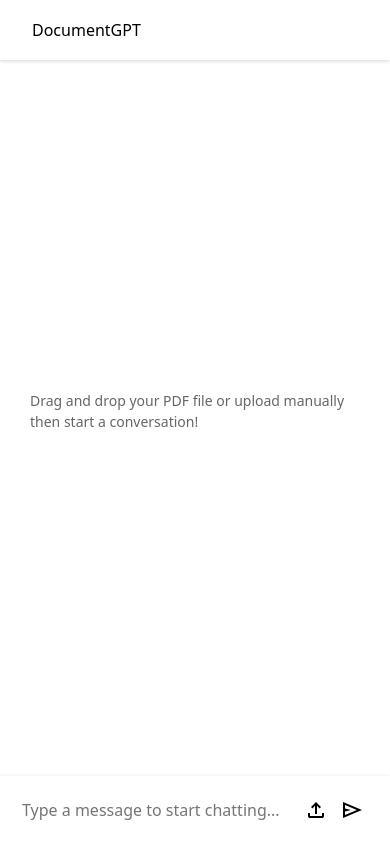
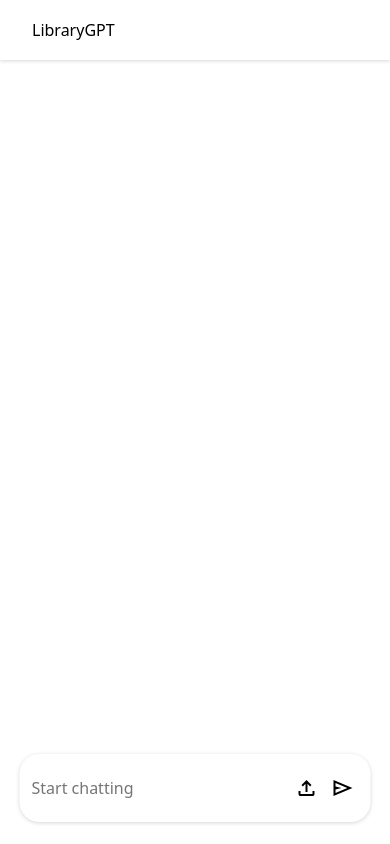
Before and after one commit to abdel-habib/libraryGPT, a Flask app: template templates/index.html in a window 390 px wide. Run offline with Flask 3, Linux system fonts and the light colour scheme; the template is opened without the code that fills it: most values are stand-ins (such as "Sample title", 1, 10 or a date in 2020); some libraries are stand-ins or nearby versions.

Commit message:
fixed chatbox on mobile view

```diff
--- a/static/scripts/index.js
+++ b/static/scripts/index.js
@@ -11,6 +11,7 @@
 const documentSearch            = document.getElementById('documents-search');
 const topKInput                 = document.getElementById('top-k-input');
 const searchResults             = document.getElementById('search-results');
+const chatFooter                = document.getElementById('chat-footer');
 const filesDirectories          = []
 
 
@@ -18,6 +19,12 @@
 function resizeTextarea(textarea) {
     textarea.style.height = 'auto'; // Reset height to calculate the new size
     textarea.style.height = `${textarea.scrollHeight}px`; // Set height to scrollHeight
+
+    if (textarea.scrollHeight > 75) {
+        chatFooter.style.height = `${2*textarea.scrollHeight}px`; // Set chat footer height
+    }else{
+        chatFooter.style.height = '130px'; // Set chat footer height
+    }
 }
 
 // Send chat message
@@ -35,6 +42,9 @@
     // handle views
     dropZone.style.display = 'none';
     chatZone.classList.remove('d-none');
+
+    // resize chat footer
+    chatFooter.style.height = '110px';
 }
 
 // Fullscreen chat toggle
--- a/static/styles/style.css
+++ b/static/styles/style.css
@@ -38,21 +38,6 @@
     height: 100vh;
 }
 
-
-/* .header-section {
-    color: var(--black);
-    background-color: var(--white);
-    box-shadow: var(--box-shadow);
-    height: 60px;
-    display: flex;
-    align-items: center;
-    justify-content: space-between;
-    padding: 0 32px;
-    position: sticky;
-    top: 0;
-    z-index: 50;
-} */
-
 .header-section {
     color: var(--black);
     background-color: var(--white);
@@ -64,7 +49,7 @@
     padding: 0 32px;
     position: sticky;
     top: 0;
-    z-index: 50;
+    z-index: 999999;
     box-sizing: border-box; /* Ensure padding and border don't overflow */
 }
 
@@ -165,6 +150,9 @@
     font-weight: bold;
     font-size: medium;
     box-shadow: var(--box-shadow);
+
+    max-height: 130px;
+    min-height: 100px;
 }
 
 .chat-container .chat-footer-wrapper {
@@ -491,32 +479,50 @@
 }
 
 @media (max-width: 1024px) {
+
+    .header-section{
+        position: fixed;
+        width: 100%;
+
+    }
+    .workspace {
+        position: relative;
+        /* overflow: hidden; */
+    }
     .chat-header{
         display: none;
     }
     .chat-container{
-        height: calc(100vh - 60px); /* Remaining viewport height after header */
-        overflow-y: auto; /* Enables scrolling if content exceeds the available space */
+        /* max-height: calc(100vh - 200px); */
+        /* overflow-y: auto; */
         /* padding: 16px; Optional padding for better readability */
         box-sizing: border-box;
         /* overflow: none; */
+        /* display: block; */
+        box-shadow: unset;
+        position: fixed;
+        top: 60px;
     }
 
+
     .start-chat-message-wrapper{
-        height: calc(100% - 60px);
-        padding: 10px 30px;
-        box-sizing: border-box;
+        display: none;
+        /* padding: 10px 30px;
+        box-sizing: border-box;   */
     }
 
     .chat-message-wrapper {
-        padding: 10px;
-        height: calc(100% - 60px); /* Account for header and footer */
-        width: 100%; /* Force the wrapper to fill the container */
+        max-height: calc(100vh - 200px);
+        height: 100%;
+        padding: 20px 20px 50px 20px;
+        /* height: calc(100% - 60px);  */
+        width: 100%;
         overflow-y: auto;
-        overflow-x: hidden; /* Prevent horizontal scrolling */
-        word-wrap: break-word; /* Wrap long words */
-        white-space: normal; /* Ensure content doesn’t overflow */
+        overflow-x: hidden;
+        word-wrap: break-word;
+        white-space: normal;
         box-sizing: border-box;
+        /* margin: 80px 0; */
     }
 
     .user-message, .chatbot-message {
@@ -527,10 +533,25 @@
         overflow-wrap: break-word; /* For very long strings like URLs */
         box-sizing: border-box;
     }
+    .chat-container .chat-footer {
+        position: fixed;
+        bottom: 0;
+        height: 110px;
+        box-shadow: unset;
+        background-color: #fff;
 
-    .chat-container .chat-footer{
-        position: sticky;
-        bottom: 0;
+        max-height: 200px;
+        min-height: 100px;
+    }
+    .chat-container .chat-footer .chat-footer-box{
+        position: fixed;
+        left: 50%;
+        transform: translate(-50%, 0);
+        border-radius: 20px;
+        width: 90vw;
+        margin: 0;
+        padding: 20px 10px;
+        box-shadow: var(--box-shadow);
     }
 
     .directory-container{
@@ -553,7 +574,9 @@
     body, html {
         margin: 0;
         padding: 0;
-        overflow-x: hidden; /* Prevent horizontal scrolling on small screens */
+        /* overflow-x: hidden; Prevent horizontal scrolling on small screens */
+        overflow: hidden;;
+        background-color: #fff;
     }
 
 }
--- a/templates/index.html
+++ b/templates/index.html
@@ -3,7 +3,7 @@
 <head>
     <meta charset="UTF-8">
     <meta name="viewport" content="width=device-width, initial-scale=1.0">
-    <title>DocumentGPT</title>
+    <title>LibraryGPT</title>
 
     <!-- stylesheets -->
     <link rel="stylesheet" href="{{ url_for('static', filename='styles/bootstrap-grid.min.css') }}">
@@ -93,19 +93,21 @@
                         <svg xmlns="http://www.w3.org/2000/svg" height="24px" viewBox="0 -960 960 960" width="24px" fill="#000000"><path d="M120-120v-320h80v184l504-504H520v-80h320v320h-80v-184L256-200h184v80H120Z"/></svg>
                     </button>
                 </div>
-                <div class="chat-message-wrapper d-none" id="chat-zone">
+                <div class="chat-message-wrapper d-none card-slider" id="chat-zone">
                 </div>
                 <div class="start-chat-message-wrapper upload-box" id="drop-zone">
                     <!-- <span>Drag and drop your PDF file or upload manually then start a conversation!</span> -->
                     <span>Drag and drop your PDF file or upload manually then start a conversation!</span>
                 </div>
-                <div class="chat-footer">
+
+                <div class="chat-footer" id="chat-footer">
+                        <div class="chat-footer-box">
                             <div class="file-list" id="file-list">
                                 <svg id="attachment-svg" xmlns="http://www.w3.org/2000/svg" height="24px" viewBox="0 -960 960 960" width="24px" fill="#000000"><path d="M720-330q0 104-73 177T470-80q-104 0-177-73t-73-177v-370q0-75 52.5-127.5T400-880q75 0 127.5 52.5T580-700v350q0 46-32 78t-78 32q-46 0-78-32t-32-78v-370h80v370q0 13 8.5 21.5T470-320q13 0 21.5-8.5T500-350v-350q-1-42-29.5-71T400-800q-42 0-71 29t-29 71v370q-1 71 49 120.5T470-160q70 0 119-49.5T640-330v-390h80v390Z"/></svg>
                             </div>
                             <span class="chat-footer-wrapper">
                                 <!-- <input class="input-text" type="text" placeholder="Type a message to start chatting..."> -->
-                        <textarea id="chat-input-text" class="input-text" rows="1" cols="50" placeholder="Type a message to start chatting..." oninput="resizeTextarea(this)"></textarea>
+                                <textarea id="chat-input-text" class="input-text card-slider" rows="1" cols="50" placeholder="Start chatting" oninput="resizeTextarea(this)"></textarea>
                                 <button class="upload-button" id="upload-button">
                                     <input type="file" id="file-input" class="hidden-input" accept="application/pdf" multiple>
                                     <svg xmlns="http://www.w3.org/2000/svg" height="24px" viewBox="0 -960 960 960" width="24px" fill="#000000"><path d="M440-320v-326L336-542l-56-58 200-200 200 200-56 58-104-104v326h-80ZM240-160q-33 0-56.5-23.5T160-240v-120h80v120h480v-120h80v120q0 33-23.5 56.5T720-160H240Z"/></svg>
@@ -117,6 +119,8 @@
                     </div>
 
                 </div>
+
+            </div>
         </div>
     </div>
 </body>
--- a/templates/partials/header.html
+++ b/templates/partials/header.html
@@ -1,7 +1,7 @@
-<section class="header-section">
+<header class="header-section">
     <div class="d-flex align-center">
         <div class="logo">
-            <a href="{{route}}">DocumentGPT</a>
+            <a href="{{route}}">LibraryGPT</a>
         </div>
     </div>
 
@@ -98,4 +98,4 @@
             }
         }
     </style>
-</section>
+</header>
```
Lines whose indentation alone changed are shown as unchanged.
